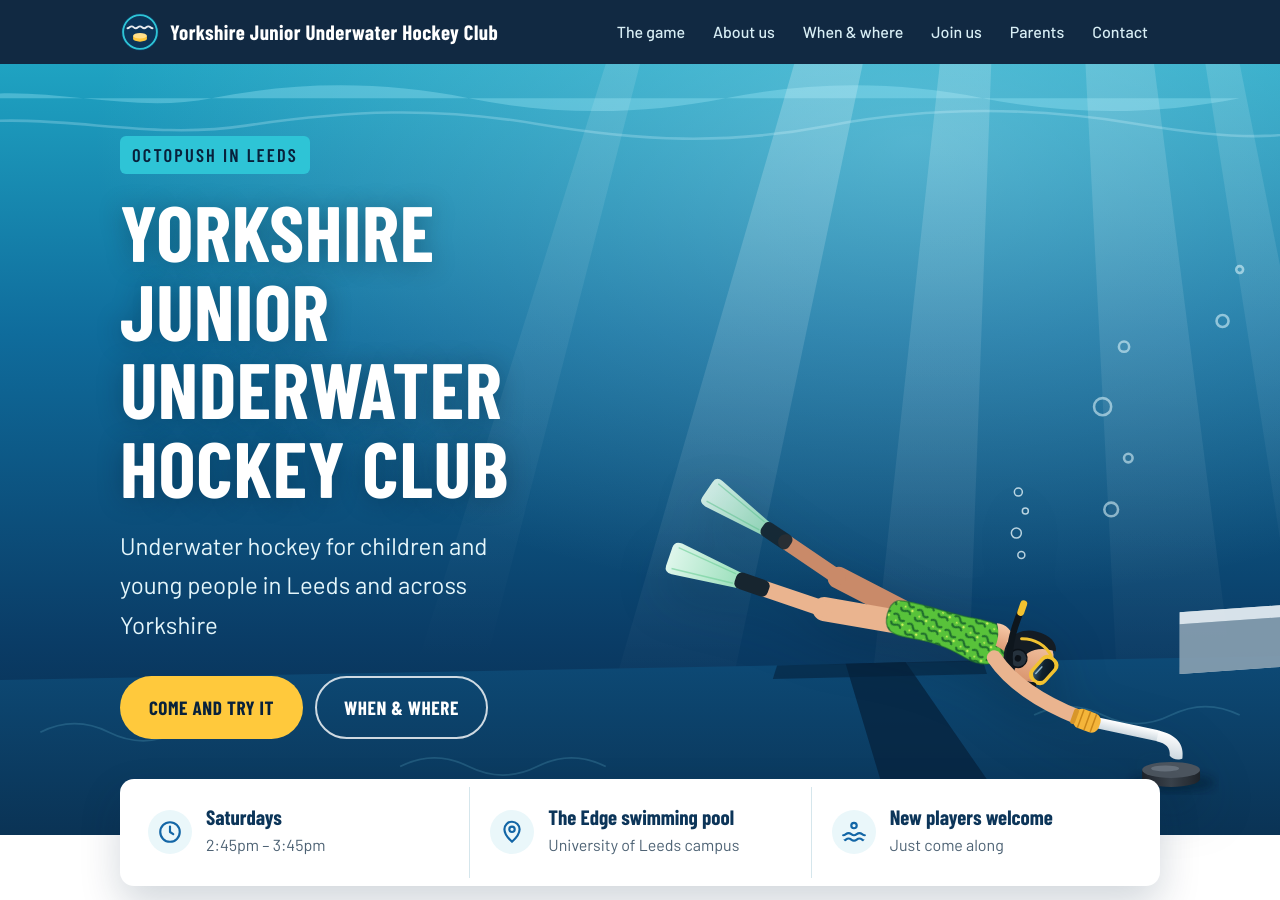
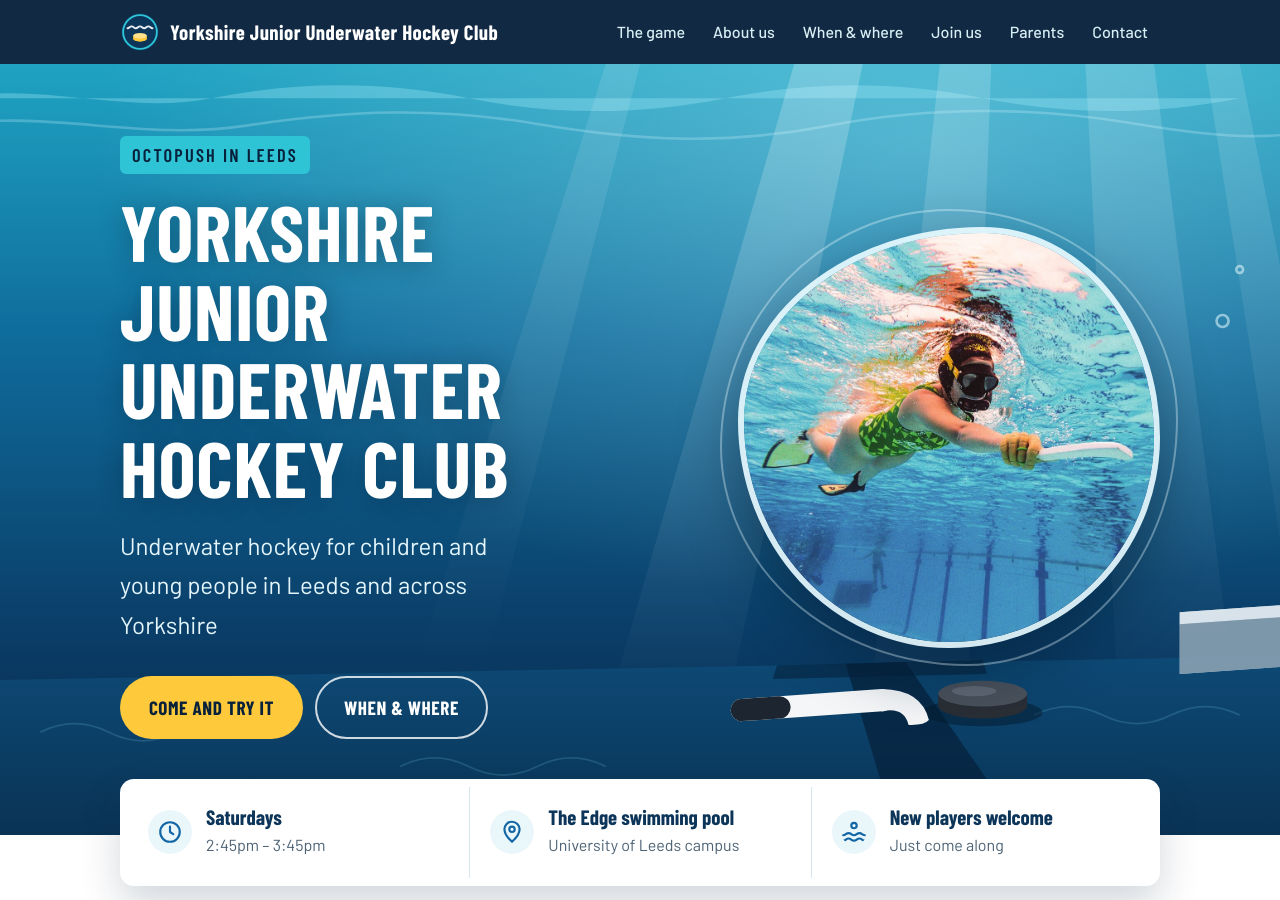
Before and after one commit to yorkshire-octopush/yorkshire-octopush.github.io, a Jekyll site: the page built from index.html, in a window 1280 px wide and 900 px high. Built offline with Jekyll 4.4.1, drawn with Linux system fonts in a browser that asks for light colours.

Commit message:
Banner: restore the leaflet photo in its round frame
Keeps the first background, with the stick moved onto the floor beside the puck so the photo does not hide it.

Co-Authored-By: Claude Opus 5.5 <noreply@anthropic.com>

```diff
--- a/_config.yml
+++ b/_config.yml
@@ -39,8 +39,8 @@ hero_image: /assets/img/hero.svg
 # Picture shown on the right of the banner, and its description for people
 # using screen readers. An .svg file is shown as an illustration; a photo
 # (.jpg or .png) is shown in a rounded frame. Leave it empty ("") for none.
-hero_photo: /assets/img/hero-player.svg
-hero_photo_alt: Illustration of a young underwater hockey player swimming down to play the puck with her stick
+hero_photo: /assets/img/hero-player.jpg
+hero_photo_alt: An underwater hockey player swimming towards the bottom of the pool, holding her stick
 
 # Short label above the main heading
 hero_kicker: Octopush in Leeds
```
Also changed, not shown: assets/img/hero-player.jpg (added), assets/img/hero.svg.
